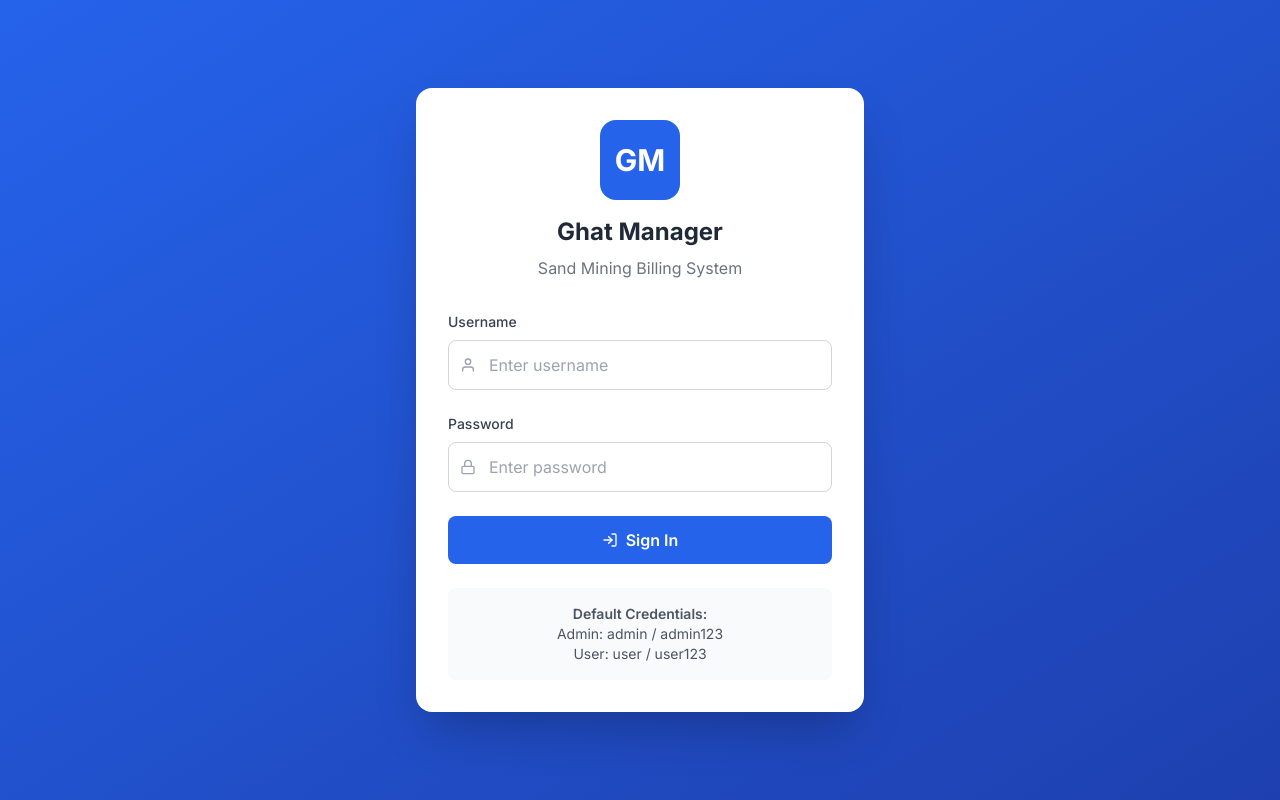
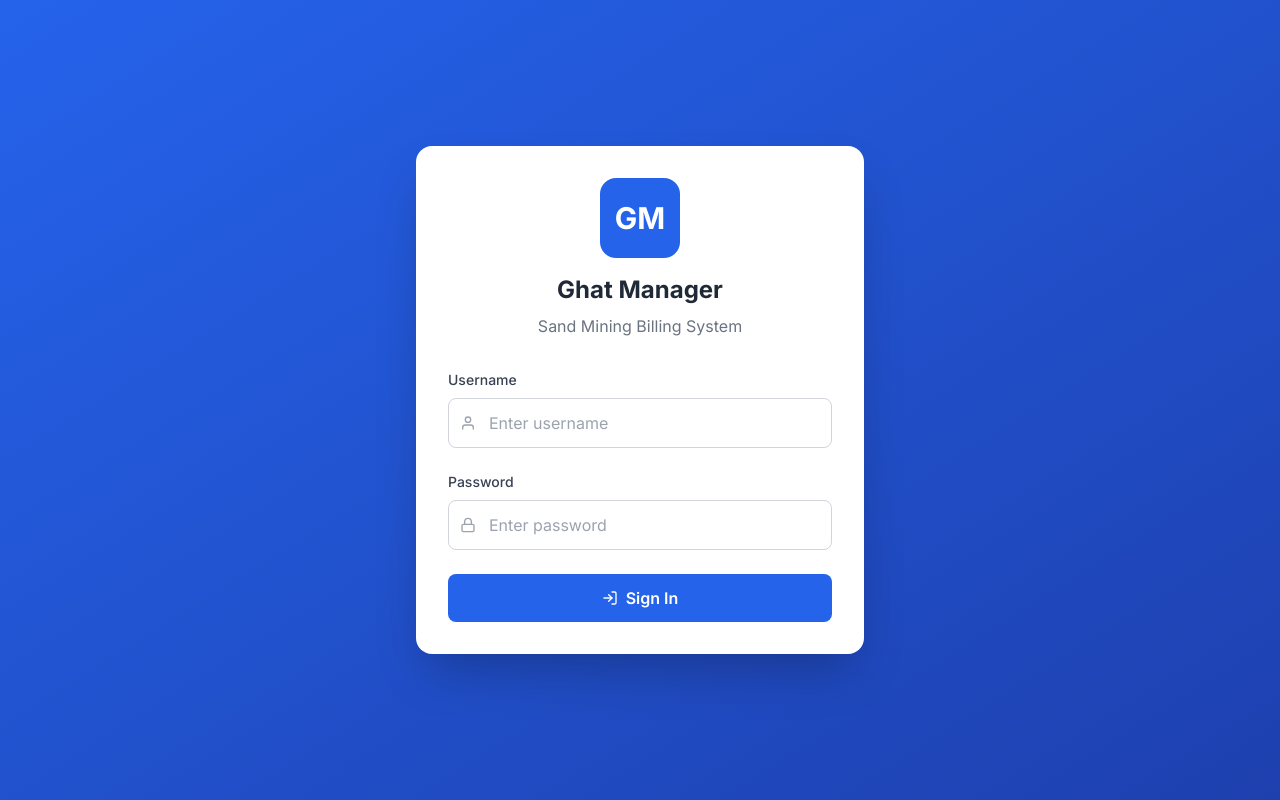
Before and after one commit to cryptocoinghazi/ghat-manager-rep, a React (Vite) app in the folder client/: page / in a window 1280 px wide. Built offline with nearby package versions, Linux system fonts and the light colour scheme.

Commit message:
login harcode remove

```diff
--- a/client/src/components/Login.jsx
+++ b/client/src/components/Login.jsx
@@ -96,15 +96,7 @@ const Login = ({ onLogin }) => {
           </button>
         </form>
 
-        <div className="mt-6 p-4 bg-gray-50 rounded-lg">
-          <p className="text-sm text-gray-600 text-center">
-            <span className="font-semibold">Default Credentials:</span>
-            <br />
-            Admin: admin / admin123
-            <br />
-            User: user / user123
-          </p>
-        </div>
+
       </div>
     </div>
   );
```
